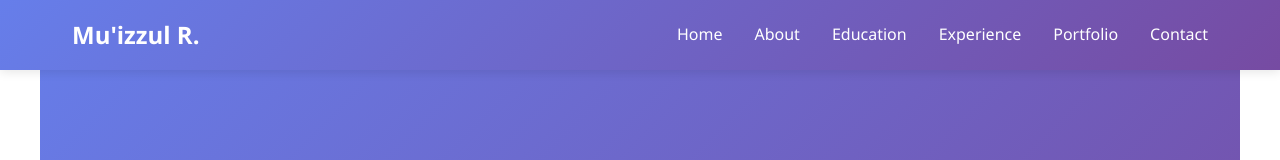
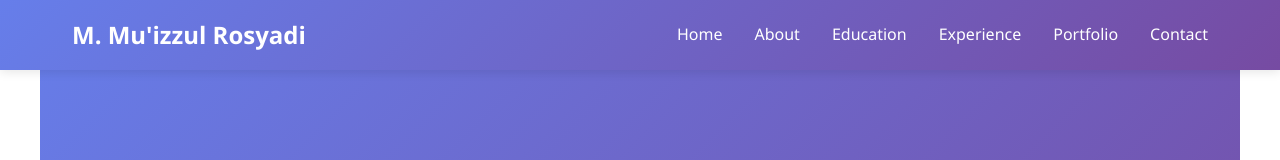
Before and after one commit to El-Rosyid/portofolio, a plain HTML site: page index.html in a window 1280 px wide. Shown: the top 160 px of the page. Drawn offline with Linux system fonts and the light colour scheme.

Commit message:
perbaikan header

```diff
--- a/index.html
+++ b/index.html
@@ -566,7 +566,7 @@
     <!-- Header -->
     <header>
       <nav>
-        <div class="logo">Mu'izzul R.</div>
+        <div class="logo">M. Mu'izzul Rosyadi</div>
         <ul>
           <li><a href="#home">Home</a></li>
           <li><a href="#about">About</a></li>
```
